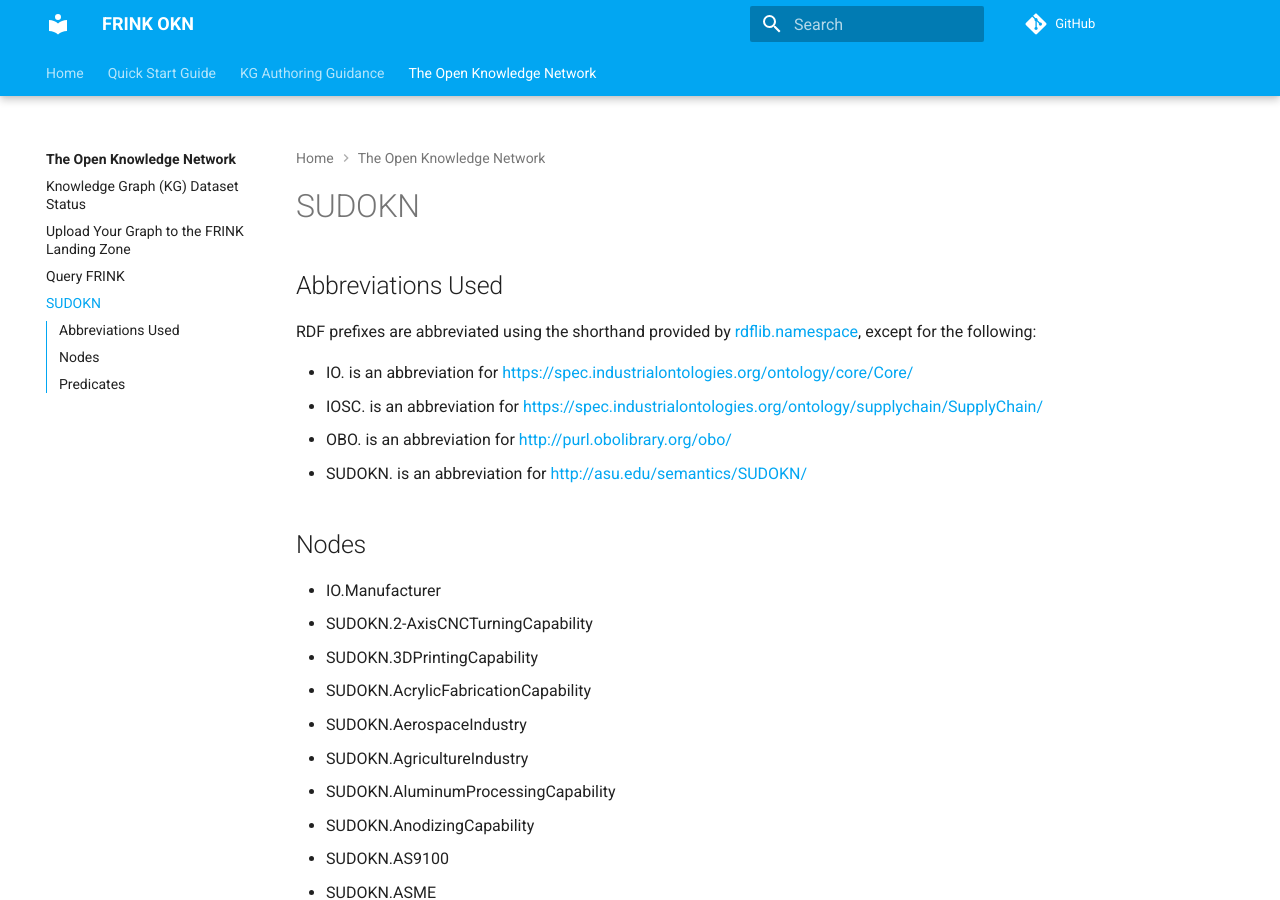
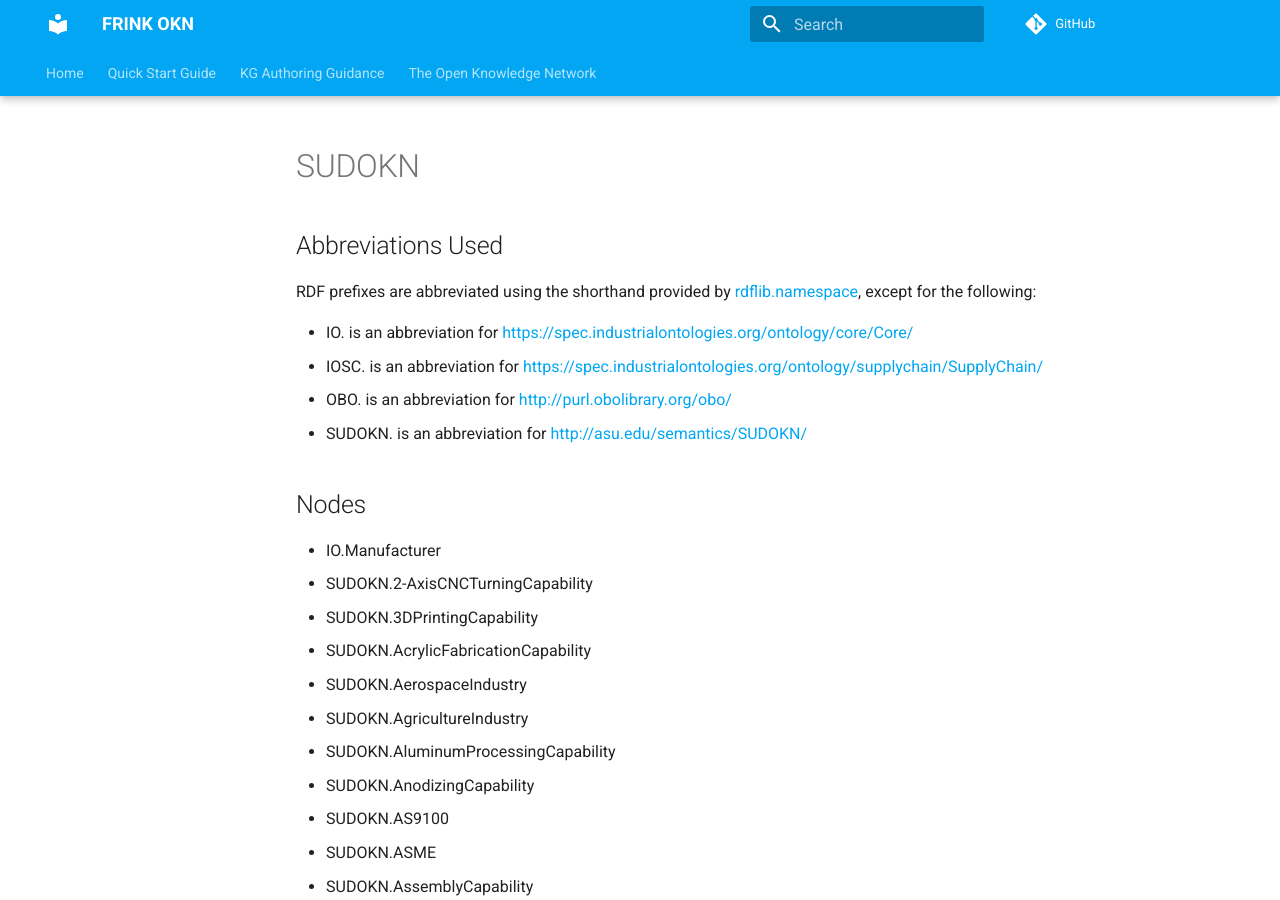
Before and after one commit to frink-okn/frink-landing-zone, an MkDocs documentation site: the page built from docs/okn/sudokn.md, in a window 1280 px wide and 900 px high. Built offline with MkDocs 1.6.1 and Material for MkDocs 9.7.7, drawn with Linux system fonts in a browser that asks for light colours; comment, search, counter and statistics services are not loaded.

Commit message:
edited yaml again

```diff
--- a/mkdocs.yml
+++ b/mkdocs.yml
@@ -36,6 +36,5 @@
     - Knowledge Graph (KG) Dataset Status: okn/kgstatus.md
     - Upload Your Graph to the FRINK Landing Zone: help/upload-to-lakefs.md
     - Query FRINK: https://frink.apps.renci.org
-    - SUDOKN: okn/sudokn.md
 site_url: https://frink-okn.github.io
 repo_url: https://github.com/frink-okn/frink-landing-zone/
```
